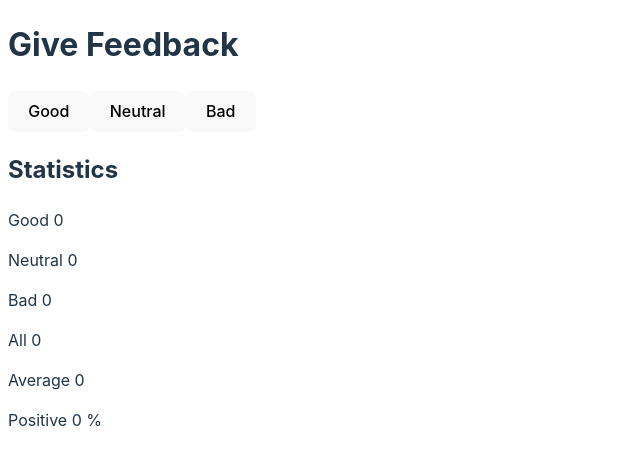
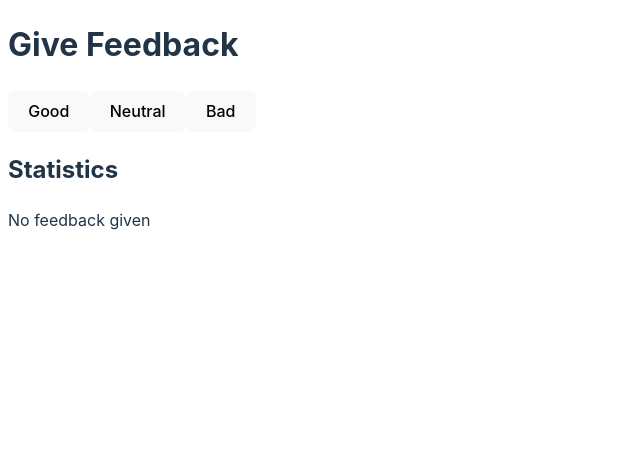
Before and after one commit to HectorMtz22/fullstack-open, a React (Vite) app in the folder part1/unicafe/: page / in a window 1280 px wide. Shown: the top 464 px of the page, without its empty margins (0-640 px from the left). Built offline with nearby package versions, Linux system fonts and the light colour scheme.

Commit message:
exercise 1.9: unicafe step 4

```diff
--- a/part1/unicafe/src/components/Statistics.jsx
+++ b/part1/unicafe/src/components/Statistics.jsx
@@ -5,6 +5,8 @@ export const Statistics = ({good, neutral, bad}) => {
   const all = good + neutral + bad
   const average = (good - bad) / all || 0
   const positive = 100 * (good / (good + neutral + bad)) || 0
+
+  if (all === 0) return <p>No feedback given</p>
   return (
     <>
       <Pair title="Good" value={good} />
```
